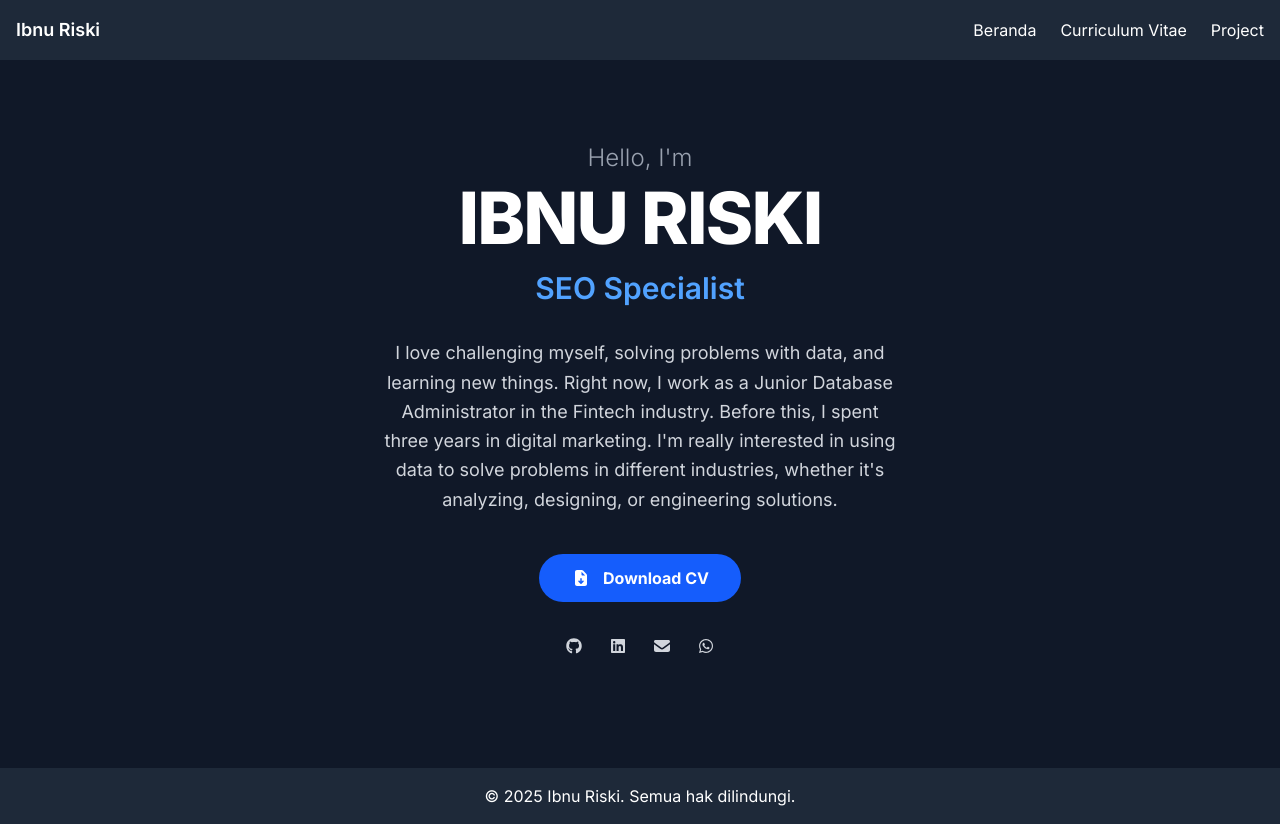
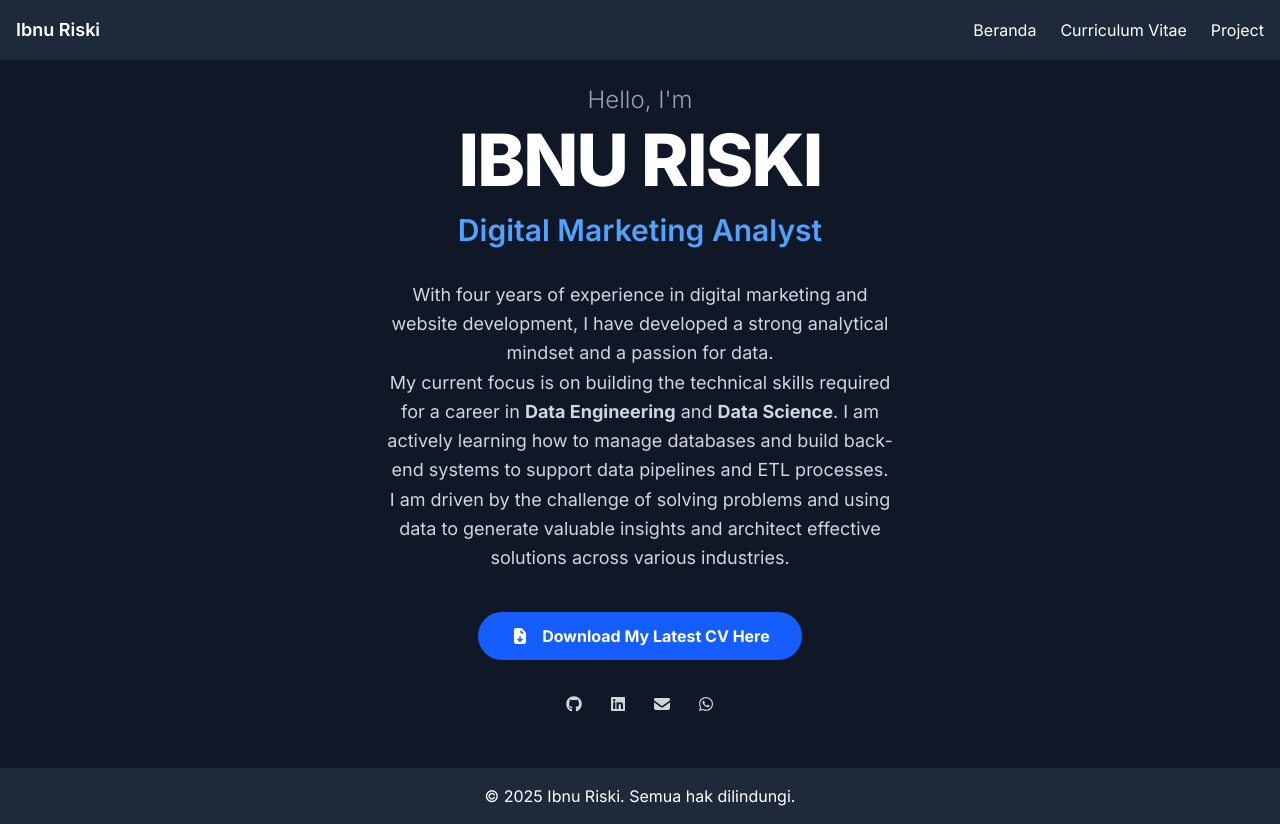
Before and after one commit to ibnurisk11/ts-portfolio, a Next.js app: page / in a window 1280 px wide. Built offline with nearby package versions, Linux system fonts and the light colour scheme.

Commit message:
update headline

```diff
--- a/src/app/page.tsx
+++ b/src/app/page.tsx
@@ -8,9 +8,10 @@ import { faEnvelope, faFileArrowDown } from '@fortawesome/free-solid-svg-icons';
 
 const roles = [
   'Data Analyst',
-  'SEO Specialist',
+  'Digital Marketing Analyst',
   'Fullstack Developer',
-  'Database Administrator'
+  'Data Engineer',
+  'Database Engineer',
 ];
 
 export default function HomePage() {
@@ -36,9 +37,10 @@ export default function HomePage() {
         </p>
 
         <p className="mt-8 text-lg text-gray-300 leading-relaxed max-w-lg mx-auto">
-          I love challenging myself, solving problems with data, and learning new things. Right now, I work as a Junior Database Administrator in the Fintech industry. Before this, I spent three years in digital marketing. I&apos;m really interested in using data to solve problems in different industries, whether it&apos;s analyzing, designing, or engineering solutions.
+          With four years of experience in digital marketing and website development, I have developed a strong analytical mindset and a passion for data.<br></br>
+          My current focus is on building the technical skills required for a career in <b>Data Engineering</b> and <b>Data Science</b>. I am actively learning how to manage databases and build back-end systems to support data pipelines and ETL processes.<br></br>
+          I am driven by the challenge of solving problems and using data to generate valuable insights and architect effective solutions across various industries.
         </p>
-
         <div className="mt-10">
           <Link
             href="/cv/ibnu-riski-cv.pdf"
@@ -46,7 +48,7 @@ export default function HomePage() {
             className="inline-flex items-center space-x-3 bg-blue-600 hover:bg-blue-700 text-white font-bold py-3 px-8 rounded-full transition duration-300 transform hover:scale-105"
           >
             <FontAwesomeIcon icon={faFileArrowDown} className="h-5 w-5" />
-            <span>Download CV</span>
+            <span>Download My Latest CV Here</span>
           </Link>
         </div>
 
--- a/src/app/projects/page.tsx
+++ b/src/app/projects/page.tsx
@@ -1,6 +1,5 @@
 import React from 'react';
 
-// Data proyek yang Anda berikan
 const projectsData = [
   {
     title: 'Dashboard Marketing Sanders',
@@ -9,7 +8,7 @@ const projectsData = [
     technologies: ['Python', 'Streamlit', 'SQL'],
     linkText: 'View Project',
     linkHref: 'https://appdailyreport-uvu9t5g43xhhodyh2ueaqt.streamlit.app/',
-    imageSrc: 'images/streamlit-data-report.jpg', // Menggunakan placeholder karena path lokal tidak didukung
+    imageSrc: 'images/streamlit-data-report.jpg',
   },
   {
     title: 'Sanders Backend - Admin Panel',
@@ -18,7 +17,7 @@ const projectsData = [
     technologies: ['Django', 'Database SQL', 'Restfull API'],
     linkText: 'View Repository',
     linkHref: 'https://github.com/ibnurisk11/sanders-dashboard',
-    imageSrc: 'images/django-sanders-backend.png', // Menggunakan placeholder karena path lokal tidak didukung
+    imageSrc: 'images/django-sanders-backend.png',
   },
 ];
 
```
Also changed, not shown: public/images/portfolio-data.jpg (added).
